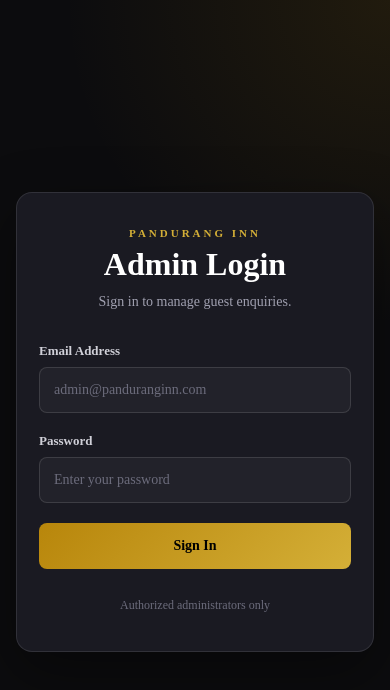
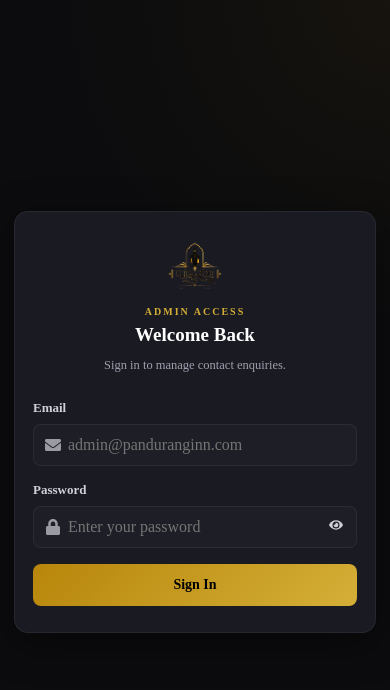
Before and after one commit to ManasiKharade/Pandurang_inn, a React (Vite) app: page /admin/login in a window 390 px wide. Shown: the top 690 px of the page. Built offline with nearby package versions, Linux system fonts and the light colour scheme; no server answers.

Commit message:
Made changes in the admin page

```diff
--- a/src/components/admin/AdminLogin/AdminLogin.css
+++ b/src/components/admin/AdminLogin/AdminLogin.css
@@ -1,4 +1,6 @@
-.admin-login-page {
+/* Namespaced component admin login styles to avoid conflicts with page-level admin styles */
+
+.component-admin-login-page {
   min-height: 100vh;
   display: flex;
   align-items: center;
@@ -8,21 +10,21 @@
   font-family: var(--body-font);
 }
 
-.admin-login-card {
+.component-admin-login-card {
   width: 100%;
-  max-width: 400px;
+  max-width: 420px;
   background: var(--white);
   border-radius: var(--radius-md);
   padding: 44px 36px;
   box-shadow: var(--shadow-lg);
 }
 
-.admin-login-header {
+.component-admin-login-header {
   text-align: center;
-  margin-bottom: 30px;
+  margin-bottom: 24px;
 }
 
-.admin-login-eyebrow {
+.component-admin-login-eyebrow {
   display: inline-block;
   font-size: 13px;
   letter-spacing: 2px;
@@ -32,32 +34,35 @@
   margin-bottom: 10px;
 }
 
-.admin-login-header h2 {
+.component-admin-login-header h2 {
   font-family: var(--heading-font);
-  font-size: var(--fs-h3);
+  font-size: 22px;
   color: var(--secondary-color);
   margin-bottom: 8px;
 }
 
-.admin-login-header p {
+.component-admin-login-header p {
   font-size: 14px;
   color: var(--gray);
 }
 
-.admin-form-group {
-  margin-bottom: 20px;
+.component-admin-form-group {
+  margin-bottom: 18px;
   display: flex;
   flex-direction: column;
 }
 
-.admin-form-group label {
+.component-admin-form-group label {
+  display: block;
   font-size: 13px;
   font-weight: var(--fw-medium);
   color: var(--dark-gray);
   margin-bottom: 8px;
 }
 
-.admin-form-group input {
+.component-admin-form-group input {
+  width: 100%;
+  box-sizing: border-box;
   padding: 12px 14px;
   border: 1px solid var(--border);
   border-radius: var(--radius-sm);
@@ -67,11 +72,11 @@
   transition: var(--transition);
 }
 
-.admin-form-group input:focus {
+.component-admin-form-group input:focus {
   border-color: var(--primary-color);
 }
 
-.admin-login-error {
+.component-admin-login-error {
   display: block;
   color: #c0392b;
   font-size: 13px;
@@ -79,7 +84,7 @@
   margin-top: -8px;
 }
 
-.admin-login-btn {
+.component-admin-login-btn {
   width: 100%;
   padding: 13px;
   border: none;
@@ -92,11 +97,11 @@
   transition: var(--transition);
 }
 
-.admin-login-btn:hover:not(:disabled) {
+.component-admin-login-btn:hover:not(:disabled) {
   opacity: 0.92;
 }
 
-.admin-login-btn:disabled {
+.component-admin-login-btn:disabled {
   opacity: 0.6;
   cursor: not-allowed;
 }
--- a/src/pages/Admin/AdminLogin/AdminLogin.css
+++ b/src/pages/Admin/AdminLogin/AdminLogin.css
@@ -1,6 +1,4 @@
-/* =========================================
-   ADMIN LOGIN
-========================================= */
+/* Admin login - single centered card layout */
 
 .admin-login-page {
   min-height: 100vh;
@@ -8,27 +6,35 @@
   align-items: center;
   justify-content: center;
   padding: 24px;
-  background:
-    radial-gradient(circle at top right,
-      rgba(184, 134, 11, 0.12),
-      transparent 35%),
-    #0c0c0e;
+  background: radial-gradient(circle at top right, rgba(184, 134, 11, 0.06), transparent 35%), #0c0c0e;
   font-family: var(--body-font);
+  box-sizing: border-box;
 }
 
 .admin-login-card {
   width: 100%;
-  max-width: 430px;
-  padding: 42px 38px;
+  max-width: 440px;
+  padding: 40px 36px;
   background: #1a1a22;
-  border: 1px solid rgba(255, 255, 255, 0.1);
-  border-radius: 16px;
-  box-shadow: 0 20px 60px rgba(0, 0, 0, 0.4);
+  border: 1px solid rgba(255, 255, 255, 0.06);
+  border-radius: 12px;
+  box-shadow: 0 10px 40px rgba(0, 0, 0, 0.45);
+  box-sizing: border-box;
 }
 
 .admin-login-header {
   text-align: center;
-  margin-bottom: 30px;
+  margin-bottom: 24px;
+  display: flex;
+  flex-direction: column;
+  align-items: center;
+}
+
+.admin-login-logo {
+  display: block;
+  width: 72px;
+  height: auto;
+  margin: 0 auto 14px;
 }
 
 .admin-login-eyebrow {
@@ -41,127 +47,170 @@
   text-transform: uppercase;
 }
 
-.admin-login-header h1 {
+.admin-login-header h2 {
   margin: 0 0 8px;
   color: #ffffff;
   font-family: var(--heading-font);
-  font-size: 36px;
+  font-size: 24px;
   font-weight: 700;
 }
 
 .admin-login-header p {
   margin: 0;
   color: #a0a0b0;
-  font-size: 14px;
-  line-height: 1.6;
+  font-size: 13px;
 }
 
-.admin-login-form {
+.admin-form-group {
+  margin-bottom: 18px;
   display: flex;
   flex-direction: column;
-  gap: 20px;
 }
 
-.admin-login-field {
+.admin-form-group label {
+  display: block;
+  color: #d0d0d8;
+  font-size: 13px;
+  font-weight: 600;
+  margin-bottom: 8px;
+}
+
+.admin-input-wrap {
+  position: relative;
   display: flex;
-  flex-direction: column;
+  align-items: center;
   gap: 8px;
 }
 
-.admin-login-field label {
-  color: #d0d0d8;
-  font-size: 13px;
-  font-weight: 600;
+.admin-input-wrap input {
+  width: 100%;
+  box-sizing: border-box;
+  padding: 12px 40px 12px 38px;
+  border-radius: 8px;
+  border: 1px solid rgba(255, 255, 255, 0.06);
+  background: rgba(255, 255, 255, 0.02);
+  color: #fff;
+  outline: none;
+  font-size: 16px; /* keeps mobile Safari/Chrome from auto-zooming on focus */
 }
 
-.admin-login-field input {
-  width: 100%;
-  height: 46px;
-  box-sizing: border-box;
-  padding: 0 14px;
-  border: 1px solid rgba(255, 255, 255, 0.12);
-  border-radius: 8px;
-  outline: none;
-  background: rgba(255, 255, 255, 0.04);
-  color: #ffffff;
-  font-family: inherit;
-  font-size: 14px;
-  transition: border-color 0.25s ease, background 0.25s ease;
+.admin-input-icon {
+  position: absolute;
+  left: 12px;
+  color: #9a9aa2;
+  font-size: 16px;
 }
 
-.admin-login-field input::placeholder {
-  color: #6c6c7c;
-}
-
-.admin-login-field input:focus {
-  border-color: #b8860b;
-  background: rgba(255, 255, 255, 0.06);
-}
-
-.admin-login-field input:disabled {
-  cursor: not-allowed;
-  opacity: 0.6;
+.admin-input-toggle {
+  position: absolute;
+  right: 8px;
+  background: transparent;
+  border: none;
+  color: #cfcfd6;
+  font-size: 14px;
+  cursor: pointer;
+  padding: 6px;
 }
 
 .admin-login-error {
-  margin: -4px 0 0;
+  display: block;
+  color: #ff7675;
+  background: rgba(231, 76, 60, 0.08);
   padding: 10px 12px;
-  border: 1px solid rgba(231, 76, 60, 0.35);
-  border-radius: 7px;
-  background: rgba(231, 76, 60, 0.1);
-  color: #ff7675;
+  border-radius: 8px;
+  margin-bottom: 14px;
   font-size: 13px;
-  line-height: 1.5;
 }
 
-.admin-login-button {
+.admin-login-btn {
   width: 100%;
-  height: 46px;
+  padding: 12px 14px;
+  border-radius: 8px;
   border: none;
-  border-radius: 8px;
   background: linear-gradient(135deg, #b8860b, #d4af37);
-  color: #000000;
-  font-family: inherit;
-  font-size: 14px;
+  color: #000;
   font-weight: 700;
   cursor: pointer;
-  transition: transform 0.25s ease, opacity 0.25s ease;
+  font-size: 15px;
 }
 
-.admin-login-button:hover:not(:disabled) {
-  transform: translateY(-2px);
-  opacity: 0.92;
+.admin-btn-spinner {
+  width: 18px;
+  height: 18px;
+  border: 2px solid rgba(0, 0, 0, 0.2);
+  border-top-color: rgba(0, 0, 0, 0.6);
+  border-radius: 50%;
+  display: inline-block;
+  animation: spin 1s linear infinite;
 }
 
-.admin-login-button:disabled {
-  cursor: not-allowed;
-  opacity: 0.55;
+@keyframes spin {
+  to {
+    transform: rotate(360deg);
+  }
 }
 
-.admin-login-footer {
-  margin: 26px 0 0;
-  color: #6c6c7c;
-  font-size: 12px;
-  text-align: center;
-}
+/* ==========================
+   RESPONSIVE
+========================== */
 
-.admin-login-loading {
-  margin: 0;
-  color: #d4af37;
-  font-size: 14px;
-  text-align: center;
-}
-
-@media (max-width: 480px) {
+@media (max-width: 600px) {
   .admin-login-page {
-    padding: 16px;
+    padding: 20px;
+    align-items: center;
   }
 
   .admin-login-card {
-    padding: 34px 22px;
+    padding: 32px 24px;
+    border-radius: 14px;
   }
 
-  .admin-login-header h1 {
-    font-size: 32px;
+  .admin-login-logo {
+    width: 64px;
+    margin-bottom: 12px;
+  }
+
+  .admin-login-eyebrow {
+    font-size: 10px;
+    letter-spacing: 2px;
+  }
+
+  .admin-login-header h2 {
+    font-size: 21px;
+  }
+
+  .admin-login-header p {
+    font-size: 12.5px;
+  }
+
+  .admin-form-group {
+    margin-bottom: 16px;
+  }
+
+  .admin-input-wrap input {
+    padding: 11px 36px 11px 34px;
   }
 }
+
+@media (max-width: 400px) {
+  .admin-login-page {
+    padding: 14px;
+  }
+
+  .admin-login-card {
+    padding: 26px 18px;
+  }
+
+  .admin-login-logo {
+    width: 56px;
+  }
+
+  .admin-login-header h2 {
+    font-size: 19px;
+  }
+
+  .admin-login-btn {
+    padding: 13px 14px;
+    font-size: 14px;
+  }
+}
--- a/src/pages/Admin/AdminLogin/AdminLogin.jsx
+++ b/src/pages/Admin/AdminLogin/AdminLogin.jsx
@@ -1,128 +1,109 @@
-import { useEffect, useState } from "react";
-import { useNavigate } from "react-router-dom";
+import { useState } from "react";
+import { useNavigate, useLocation } from "react-router-dom";
 import toast from "react-hot-toast";
+import { FaEnvelope, FaLock, FaEye, FaEyeSlash } from "react-icons/fa";
+import "./AdminLogin.css";
 
-import "./AdminLogin.css";
 import { useAuth } from "../../../context/AuthContext";
+import logo from "../../../assets/logos/PANDURANG_INN LOGO.png";
 
 function AdminLogin() {
+  const { login, currentUser } = useAuth();
   const navigate = useNavigate();
-  const { login, currentUser, loading } = useAuth();
+  const location = useLocation();
 
   const [email, setEmail] = useState("");
   const [password, setPassword] = useState("");
+  const [showPassword, setShowPassword] = useState(false);
   const [isSubmitting, setIsSubmitting] = useState(false);
   const [error, setError] = useState("");
 
-  // If the admin is already logged in, send them to the dashboard
-  useEffect(() => {
-    if (!loading && currentUser) {
-      navigate("/admin/dashboard", { replace: true });
-    }
-  }, [currentUser, loading, navigate]);
+  const from = location.state?.from?.pathname || "/admin/dashboard";
 
-  const handleSubmit = async (event) => {
-    event.preventDefault();
+  if (currentUser) {
+    navigate("/admin/dashboard", { replace: true });
+  }
 
+  const handleSubmit = async (e) => {
+    e.preventDefault();
     setError("");
 
-    const cleanEmail = email.trim();
-
-    if (!cleanEmail || !password) {
-      setError("Please enter your email and password.");
+    if (!email.trim() || !password.trim()) {
+      setError("Please enter both email and password.");
       return;
     }
 
     setIsSubmitting(true);
-
     try {
-      await login(cleanEmail, password);
-
-      toast.success("Login successful");
-
-      // Give the logged-in admin access to the dashboard
-      navigate("/admin/dashboard", { replace: true });
-    } catch (loginError) {
-      console.error("Login failed:", loginError);
-
-      const errorMessage =
-        loginError?.message || "Invalid email or password.";
-
-      setError(errorMessage);
-      toast.error("Login failed");
+      await login(email.trim(), password);
+      toast.success("Welcome back!");
+      navigate(from, { replace: true });
+    } catch (err) {
+      console.error("Admin login failed:", err);
+      setError(err?.message?.includes("Firebase isn't connected")
+        ? "Firebase isn't connected yet -- see ADMIN_SETUP.md."
+        : "Invalid email or password.");
     } finally {
       setIsSubmitting(false);
     }
   };
 
-  if (loading) {
-    return (
-      <main className="admin-login-page">
-        <div className="admin-login-card">
-          <p className="admin-login-loading">Checking login...</p>
-        </div>
-      </main>
-    );
-  }
+  return (
+    <div className="admin-login-page">
+      <form className="admin-login-card" onSubmit={handleSubmit}>
 
-  return (
-    <main className="admin-login-page">
-      <section className="admin-login-card">
         <div className="admin-login-header">
-          <span className="admin-login-eyebrow">Pandurang Inn</span>
-          <h1>Admin Login</h1>
-          <p>Sign in to manage guest enquiries.</p>
+          <img src={logo} alt="Pandurang Inn" className="admin-login-logo" />
+          <span className="admin-login-eyebrow">Admin Access</span>
+          <h2>Welcome Back</h2>
+          <p>Sign in to manage contact enquiries.</p>
         </div>
 
-        <form className="admin-login-form" onSubmit={handleSubmit}>
-          <div className="admin-login-field">
-            <label htmlFor="admin-email">Email Address</label>
+        <div className="admin-form-group">
+          <label>Email</label>
+          <div className="admin-input-wrap">
+            <FaEnvelope className="admin-input-icon" />
             <input
-              id="admin-email"
-              name="email"
               type="email"
+              placeholder="admin@panduranginn.com"
               value={email}
-              onChange={(event) => setEmail(event.target.value)}
-              placeholder="admin@panduranginn.com"
-              autoComplete="email"
-              disabled={isSubmitting}
+              onChange={(e) => setEmail(e.target.value)}
+              autoComplete="username"
             />
           </div>
+        </div>
 
-          <div className="admin-login-field">
-            <label htmlFor="admin-password">Password</label>
+        <div className="admin-form-group">
+          <label>Password</label>
+          <div className="admin-input-wrap">
+            <FaLock className="admin-input-icon" />
             <input
-              id="admin-password"
-              name="password"
-              type="password"
+              type={showPassword ? "text" : "password"}
+              placeholder="Enter your password"
               value={password}
-              onChange={(event) => setPassword(event.target.value)}
-              placeholder="Enter your password"
+              onChange={(e) => setPassword(e.target.value)}
               autoComplete="current-password"
-              disabled={isSubmitting}
             />
+            <button
+              type="button"
+              className="admin-input-toggle"
+              onClick={() => setShowPassword((prev) => !prev)}
+              tabIndex={-1}
+              aria-label={showPassword ? "Hide password" : "Show password"}
+            >
+              {showPassword ? <FaEyeSlash /> : <FaEye />}
+            </button>
           </div>
+        </div>
 
-          {error && (
-            <p className="admin-login-error" role="alert">
-              {error}
-            </p>
-          )}
+        {error && <span className="admin-login-error">{error}</span>}
 
-          <button
-            type="submit"
-            className="admin-login-button"
-            disabled={isSubmitting}
-          >
-            {isSubmitting ? "Signing in..." : "Sign In"}
-          </button>
-        </form>
+        <button type="submit" className="admin-login-btn" disabled={isSubmitting}>
+          {isSubmitting ? <span className="admin-btn-spinner" /> : "Sign In"}
+        </button>
 
-        <p className="admin-login-footer">
-          Authorized administrators only
-        </p>
-      </section>
-    </main>
+      </form>
+    </div>
   );
 }
 
```
Also changed, not shown: src/components/admin/AdminLogin/AdminLogin.jsx (+8 -8 lines), src/context/AuthContext.jsx (+8 -8 lines), src/assets/logos/RAKS-logo.png (deleted), vercel.json (added).
